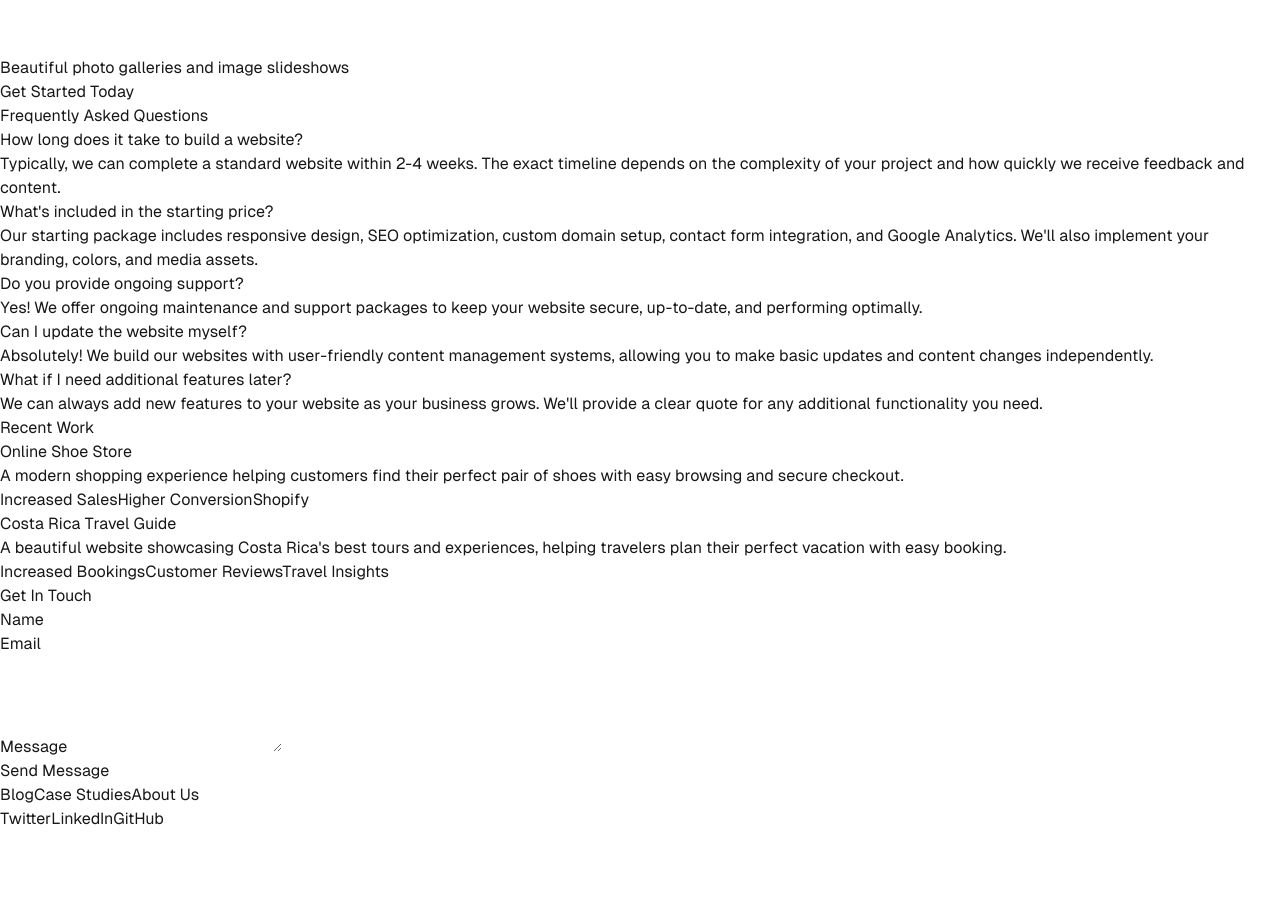
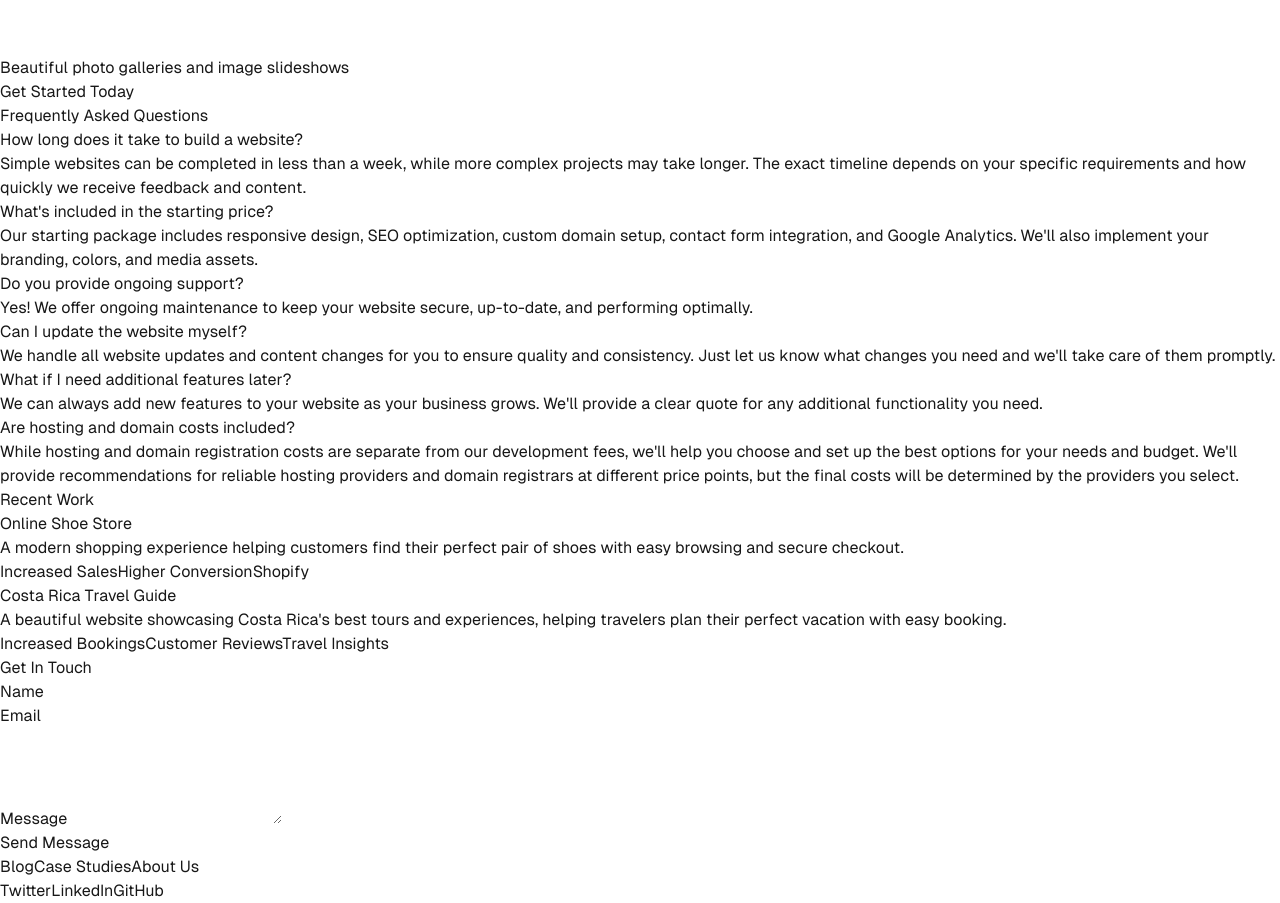
Before and after one commit to ovation-digital-solutions/ovation, a Next.js app: page / in a window 1280 px wide. Shown: the part 9240-10143 px from the top of the page. Before the commit the page ends 10071 px from the top, so only its background shows below. Built offline with nearby package versions, Linux system fonts and the light colour scheme.

Commit message:
added contact and faq updates

```diff
--- a/src/app/components/contact.tsx
+++ b/src/app/components/contact.tsx
@@ -6,7 +6,7 @@ interface ContactProps {
 
 const Contact: React.FC<ContactProps> = ({ id }) => {
   return (
-    <div id={id} className="bg-slate-900 min-h-[100vh] flex flex-col justify-between px-4 sm:px-6 lg:px-8">
+    <div id={id} className="bg-slate-900 min-h-screen flex flex-col px-4 sm:px-6 lg:px-8 py-16 sm:py-20 lg:py-24">
       <div
         className="absolute inset-0 opacity-[0.03]"
         style={{
@@ -14,39 +14,39 @@ const Contact: React.FC<ContactProps> = ({ id }) => {
           backgroundSize: '400px 400px',
         }}
       />
-      <div className="container mx-auto max-w-3xl pt-24">
-        <h2 className="text-2xl font-display bg-gradient-to-r from-blue-400 to-blue-200 text-transparent bg-clip-text mb-8">
+      <div className="container mx-auto max-w-3xl flex-grow">
+        <h2 className="text-xl sm:text-2xl md:text-3xl font-display bg-gradient-to-r from-blue-400 to-blue-200 text-transparent bg-clip-text mb-6 sm:mb-8">
           Get In Touch
         </h2>
 
-        <form className="space-y-6">
-          <div className="space-y-4">
-            <div className="grid grid-cols-1 md:grid-cols-2 gap-4">
+        <form className="space-y-4 sm:space-y-6">
+          <div className="space-y-3 sm:space-y-4">
+            <div className="grid grid-cols-1 sm:grid-cols-2 gap-3 sm:gap-4">
               <div>
-                <label htmlFor="name" className="block text-sm font-medium text-slate-400 mb-2">Name</label>
+                <label htmlFor="name" className="block text-xs sm:text-sm font-medium text-slate-400 mb-1.5 sm:mb-2">Name</label>
                 <input
                   type="text"
                   id="name"
-                  className="w-full px-4 py-2.5 bg-slate-800/50 border border-slate-700/50 rounded-lg text-slate-200 focus:outline-none focus:ring-2 focus:ring-blue-400"
+                  className="w-full px-3 sm:px-4 py-2 sm:py-2.5 bg-slate-800/50 border border-slate-700/50 rounded-lg text-slate-200 focus:outline-none focus:ring-2 focus:ring-blue-400 text-sm sm:text-base"
                 />
               </div>
 
               <div>
-                <label htmlFor="email" className="block text-sm font-medium text-slate-400 mb-2">Email</label>
+                <label htmlFor="email" className="block text-xs sm:text-sm font-medium text-slate-400 mb-1.5 sm:mb-2">Email</label>
                 <input
                   type="email"
                   id="email"
-                  className="w-full px-4 py-2.5 bg-slate-800/50 border border-slate-700/50 rounded-lg text-slate-200 focus:outline-none focus:ring-2 focus:ring-blue-400"
+                  className="w-full px-3 sm:px-4 py-2 sm:py-2.5 bg-slate-800/50 border border-slate-700/50 rounded-lg text-slate-200 focus:outline-none focus:ring-2 focus:ring-blue-400 text-sm sm:text-base"
                 />
               </div>
             </div>
 
             <div>
-              <label htmlFor="message" className="block text-sm font-medium text-slate-400 mb-2">Message</label>
+              <label htmlFor="message" className="block text-xs sm:text-sm font-medium text-slate-400 mb-1.5 sm:mb-2">Message</label>
               <textarea
                 id="message"
                 rows={4}
-                className="w-full px-4 py-2.5 bg-slate-800/50 border border-slate-700/50 rounded-lg text-slate-200 focus:outline-none focus:ring-2 focus:ring-blue-400"
+                className="w-full px-3 sm:px-4 py-2 sm:py-2.5 bg-slate-800/50 border border-slate-700/50 rounded-lg text-slate-200 focus:outline-none focus:ring-2 focus:ring-blue-400 text-sm sm:text-base"
               ></textarea>
             </div>
           </div>
@@ -54,7 +54,7 @@ const Contact: React.FC<ContactProps> = ({ id }) => {
           <div className="flex justify-end">
             <button
               type="submit"
-              className="px-8 py-2.5 bg-blue-400 hover:bg-blue-500 text-slate-900 rounded-full font-medium transition-colors"
+              className="w-full sm:w-auto px-6 sm:px-8 py-2 sm:py-2.5 bg-blue-400 hover:bg-blue-500 text-slate-900 rounded-full font-medium transition-colors text-sm sm:text-base"
             >
               Send Message
             </button>
@@ -62,12 +62,12 @@ const Contact: React.FC<ContactProps> = ({ id }) => {
         </form>
       </div>
 
-      <footer className="container mx-auto max-w-2xl py-8 mt-16 border-t border-slate-800">
-        <nav className="flex flex-wrap justify-center gap-x-8 gap-y-4 text-sm text-slate-400">
-          <a href="/blog" className="hover:text-blue-400 transition-colors">Blog</a>
-          <a href="/case-studies" className="hover:text-blue-400 transition-colors">Case Studies</a>
-          <a href="/about" className="hover:text-blue-400 transition-colors">About Us</a>
-          <div className="flex items-center gap-4">
+      <footer className="container mx-auto max-w-2xl mt-16 pt-8 border-t border-slate-800">
+        <nav className="grid grid-cols-1 sm:flex sm:flex-wrap justify-center gap-y-4 sm:gap-x-8 text-sm text-slate-400 pb-8">
+          <a href="/blog" className="text-center hover:text-blue-400 transition-colors">Blog</a>
+          <a href="/case-studies" className="text-center hover:text-blue-400 transition-colors">Case Studies</a>
+          <a href="/about" className="text-center hover:text-blue-400 transition-colors">About Us</a>
+          <div className="flex justify-center gap-6 sm:gap-4">
             <a href="https://twitter.com" className="hover:text-blue-400 transition-colors">
               Twitter
             </a>
--- a/src/app/components/faq.tsx
+++ b/src/app/components/faq.tsx
@@ -4,7 +4,7 @@ const FAQ: React.FC = () => {
   const faqs = [
     {
       question: "How long does it take to build a website?",
-      answer: "Typically, we can complete a standard website within 2-4 weeks. The exact timeline depends on the complexity of your project and how quickly we receive feedback and content."
+      answer: "Simple websites can be completed in less than a week, while more complex projects may take longer. The exact timeline depends on your specific requirements and how quickly we receive feedback and content."
     },
     {
       question: "What's included in the starting price?",
@@ -12,32 +12,36 @@ const FAQ: React.FC = () => {
     },
     {
       question: "Do you provide ongoing support?",
-      answer: "Yes! We offer ongoing maintenance and support packages to keep your website secure, up-to-date, and performing optimally."
+      answer: "Yes! We offer ongoing maintenance to keep your website secure, up-to-date, and performing optimally."
     },
     {
       question: "Can I update the website myself?",
-      answer: "Absolutely! We build our websites with user-friendly content management systems, allowing you to make basic updates and content changes independently."
+      answer: "We handle all website updates and content changes for you to ensure quality and consistency. Just let us know what changes you need and we'll take care of them promptly."
     },
     {
       question: "What if I need additional features later?",
       answer: "We can always add new features to your website as your business grows. We'll provide a clear quote for any additional functionality you need."
+    },
+    {
+      question: "Are hosting and domain costs included?",
+      answer: "While hosting and domain registration costs are separate from our development fees, we'll help you choose and set up the best options for your needs and budget. We'll provide recommendations for reliable hosting providers and domain registrars at different price points, but the final costs will be determined by the providers you select."
     }
   ];
 
   return (
-    <div className="bg-slate-50 py-24 px-4 sm:px-6 lg:px-8">
-      <div className="container mx-auto max-w-3xl">
-        <h2 className="text-[2.5rem] md:text-[3rem] leading-tight font-display bg-gradient-to-r from-blue-600 to-blue-400 text-transparent bg-clip-text mb-12 text-center">
+    <div className="bg-slate-50 py-12 xs:py-16 sm:py-20 md:py-24 px-4 xs:px-5 sm:px-6 lg:px-8">
+      <div className="container mx-auto max-w-xs xs:max-w-sm sm:max-w-xl md:max-w-2xl lg:max-w-3xl xl:max-w-4xl">
+        <h2 className="text-[1.75rem] xs:text-[2rem] sm:text-[2.25rem] md:text-[2.5rem] lg:text-[3rem] leading-tight font-display bg-gradient-to-r from-blue-600 to-blue-400 text-transparent bg-clip-text mb-8 xs:mb-10 sm:mb-12 text-center">
           Frequently Asked Questions
         </h2>
 
-        <div className="space-y-8">
+        <div className="space-y-6 xs:space-y-7 sm:space-y-8">
           {faqs.map((faq, index) => (
-            <div key={index} className="border-b border-slate-200 pb-8">
-              <h3 className="text-xl font-medium text-slate-900 mb-4">
+            <div key={index} className="border-b border-slate-200 pb-6 xs:pb-7 sm:pb-8">
+              <h3 className="text-lg xs:text-xl sm:text-xl lg:text-2xl font-medium text-slate-900 mb-2 xs:mb-3 sm:mb-4">
                 {faq.question}
               </h3>
-              <p className="text-slate-600 text-lg leading-relaxed">
+              <p className="text-base xs:text-lg sm:text-lg lg:text-xl text-slate-600 leading-relaxed">
                 {faq.answer}
               </p>
             </div>
```
